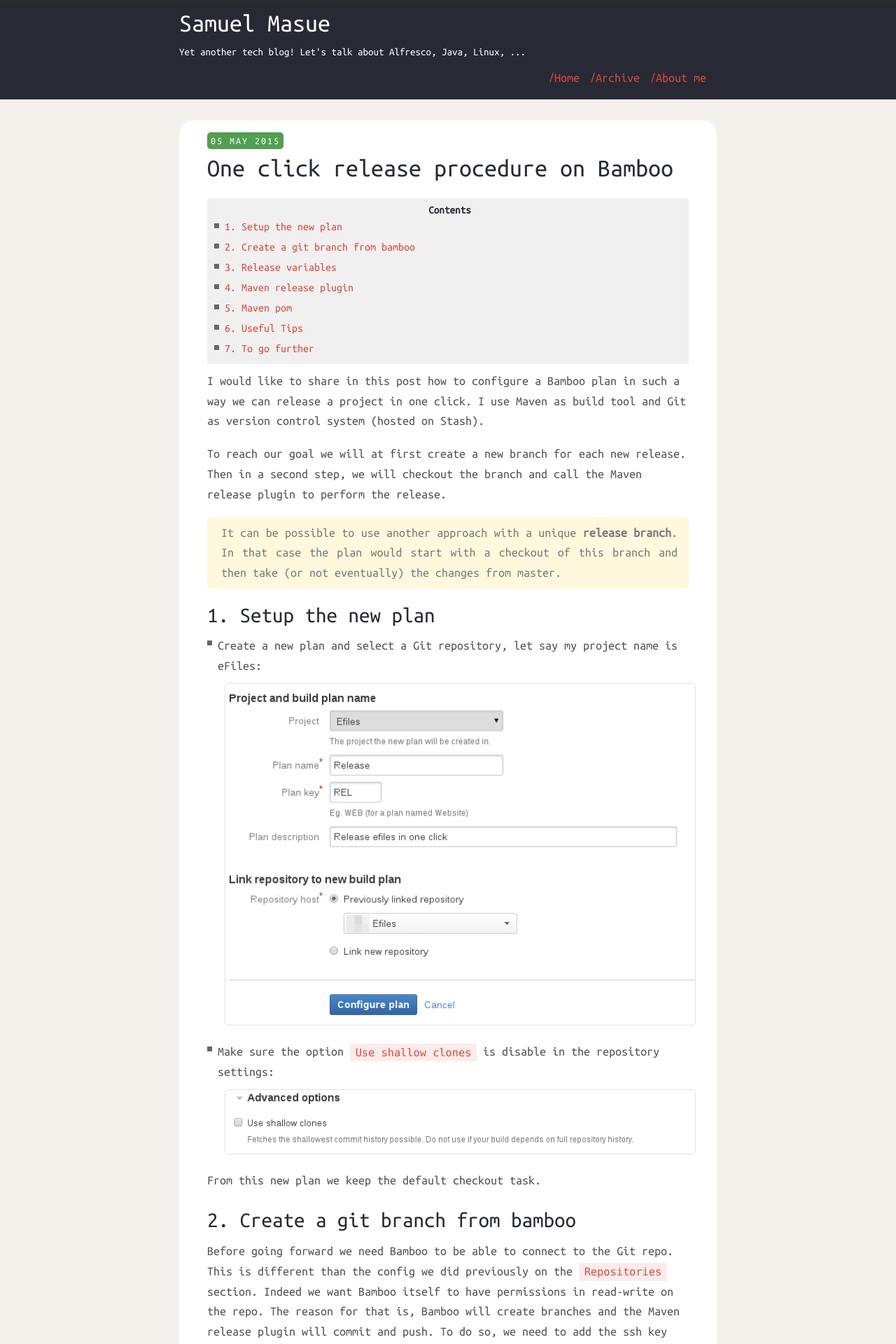
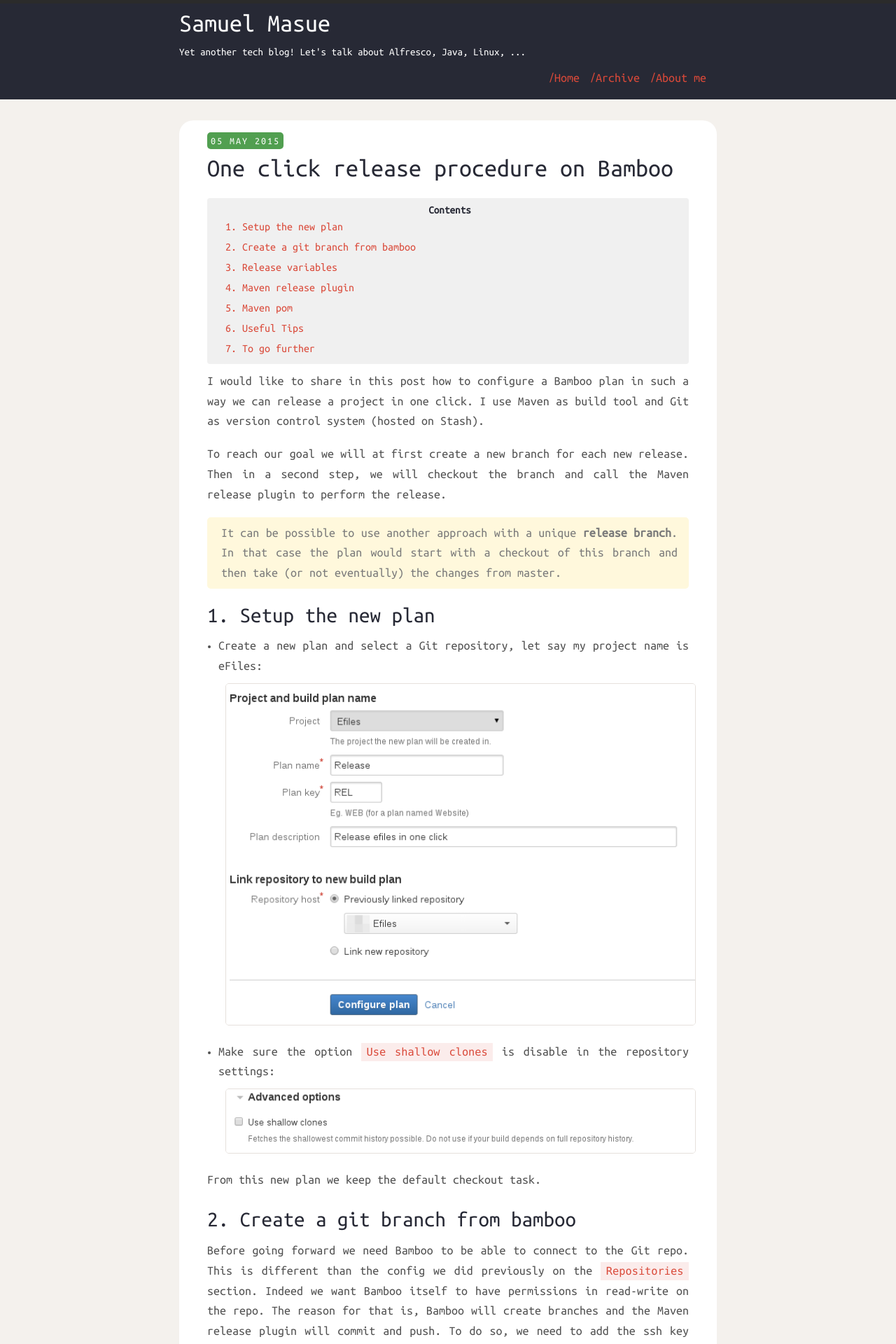
Before and after one commit to TheWeirdDev/theweirddev.github.io, a Jekyll site: the page built from _posts/2015-05-05-bamboo-release.markdown, in a window 1280 px wide. Shown: the top 1920 px of the page at 70% size. Built offline with Jekyll 4.4.1, drawn with Linux system fonts in a browser that asks for light colours; nearby versions of some CDN libraries; comment, search, counter and statistics services are not loaded.

Commit message:
Remove the bullet point from the TOC + clean up

```diff
--- a/assets/css/main.scss
+++ b/assets/css/main.scss
@@ -385,11 +385,11 @@
       @include font-size(14px);
       color: $color-2;
       line-height: 1.6;
-      background: url(./images/bullet.svg);
+      list-style-type: disc;
       background-repeat: no-repeat;
       background-position: 0 6px;
-      padding: 0 0 5px 15px;
-      margin-left: 0;
+      padding: 0 0 5px 0;
+      margin-left: 16px;
     }
     @include MQ(M){
       li {
@@ -397,6 +397,15 @@
         line-height: 1.5;
         background-position: 0 7px;
       }
+    }
+    .toclevel-1{
+      list-style-type: none;
+    }
+    .toclevel-2{
+      list-style-type: none;
+    }
+    .toclevel-3{
+      list-style-type: none;
     }
   }
   ol {
@@ -435,7 +444,7 @@
     }
 
     dt:first-child {
-      padding-top: 0px;
+      padding-top: 0;
     }
 
     dd {
@@ -451,15 +460,15 @@
   }
 
   img {
-    padding: 0 0;
     margin: 10px;
-    padding: 0px;
+    padding: 0;
     border: solid 1px rgb(230, 225, 220);
     border-radius: 5px;
   }
 
   p {
     margin-bottom: 1em;
+    text-align: justify
   }
 
   h1, h2, h3, h4, h5, h6 {
@@ -578,7 +587,6 @@
   padding: 1em;
   @include font-size(12px);
   line-height: 1.4;
-  white-space: pre;
   white-space: pre-wrap;
   word-break: break-all;
   word-wrap: break-word;
--- a/assets/css/toc.css
+++ b/assets/css/toc.css
@@ -43,11 +43,6 @@
     font-size: 94%;
 }
 
-#toc ul li {
-    list-style-type: none;
-    /*padding-left: 0;*/
-}
-
 #toc-container {
 	margin-bottom: 10px;
 }
```
